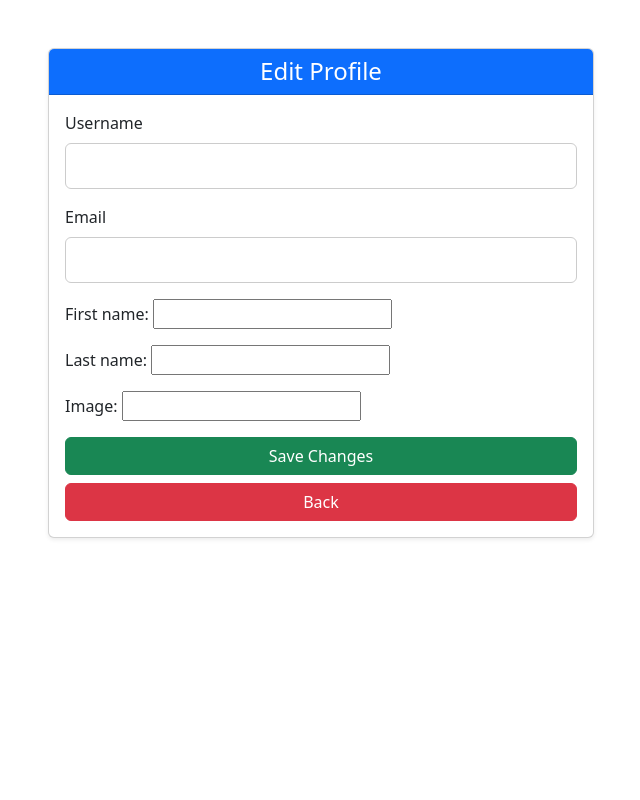
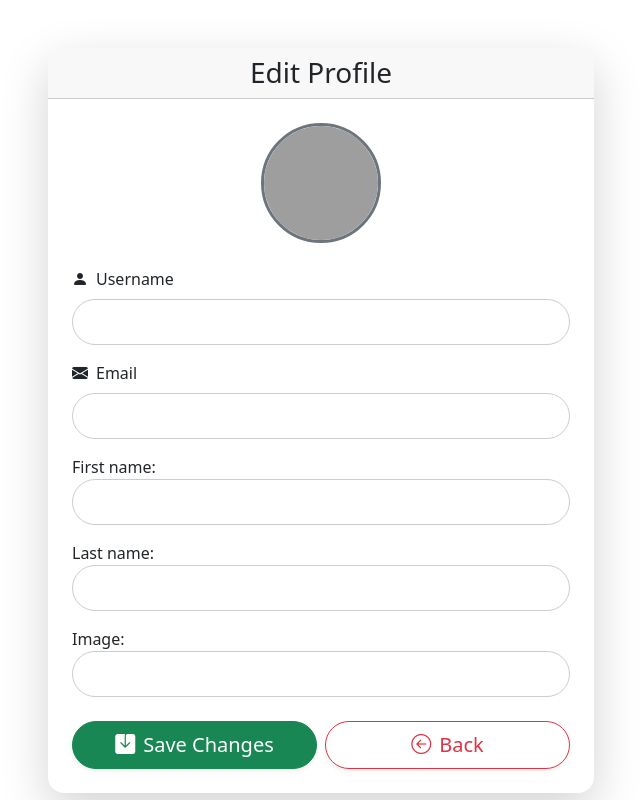
Before and after one commit to Akash1975/Hospital, a Django app: template templates/hospital/edit_profile.html in a window 1280 px wide. Shown: the whole page, without its empty margins (319-959 px from the left). Run offline with Django 5.2, Linux system fonts and the light colour scheme; the template is opened without the code that fills it: values that come from a table or form of the project are taken from there, others are empty; some libraries are stand-ins or nearby versions; grey boxes are pictures that could not be loaded.

Commit message:
edit file updated

```diff
--- a/hospital/settings.py
+++ b/hospital/settings.py
@@ -51,6 +51,7 @@ INSTALLED_APPS = [
     "sendgrid_backend",
     "cloudinary",
     "cloudinary_storage",
+    'widget_tweaks',
 ]
 
 MIDDLEWARE = [
--- a/templates/hospital/edit_profile.html
+++ b/templates/hospital/edit_profile.html
@@ -1,34 +1,58 @@
 {% extends 'layout/main.html' %}
+{% load static %}
+{% load widget_tweaks %}
+
 
 {% block content %}
 <div class="container mt-5">
   <div class="row justify-content-center">
-    <div class="col-md-6">
-      <div class="card shadow-sm">
-        <div class="card-header bg-primary text-white">
-          <h4 class="mb-0 text-center">Edit Profile</h4>
+    <div class="col-lg-6 col-md-8 col-sm-10">
+      <div class="card shadow-lg border-0 rounded-4">
+        <!-- Card Header -->
+        <div class="card-header bg-gradient-primary text-dark text-center rounded-top-4">
+          <h3 class="mb-0">Edit Profile</h3>
         </div>
-        <div class="card-body">
+
+        <!-- Card Body -->
+        <div class="card-body p-4">
+
           <form method="post" enctype="multipart/form-data">
             {% csrf_token %}
 
-            <!-- Editable User Info -->
-            <div class="mb-3">
-              <label for="id_username" class="form-label">Username</label>
-              <input type="text" name="username" class="form-control" id="id_username" value="{{ user.username }}">
+            <!-- Profile Picture Preview -->
+            <div class="text-center mb-4">
+              {% if user.profile.profile_image %}
+              <img src="{{ user.profile.profile_image.url }}" alt="Profile Image"
+                class="rounded-circle border border-3 border-secondary" width="120" height="120">
+              {% else %}
+              <img src="{% static 'images/default-profile.png' %}" alt="Profile Image"
+                class="rounded-circle border border-3 border-secondary" width="120" height="120">
+              {% endif %}
             </div>
 
+            <!-- Username -->
             <div class="mb-3">
-              <label for="id_email" class="form-label">Email</label>
-              <input type="email" name="email" class="form-control" id="id_email" value="{{ user.email }}">
+              <label for="id_username" class="form-label">
+                <i class="bi bi-person-fill me-2"></i>Username
+              </label>
+              <input type="text" name="username" class="form-control rounded-pill" id="id_username"
+                value="{{ user.username }}">
             </div>
 
-            <!-- Other fields from user_form -->
+            <!-- Email -->
+            <div class="mb-3">
+              <label for="id_email" class="form-label">
+                <i class="bi bi-envelope-fill me-2"></i>Email
+              </label>
+              <input type="email" name="email" class="form-control rounded-pill" id="id_email" value="{{ user.email }}">
+            </div>
+
+            <!-- Other User Fields -->
             {% for field in user_form %}
             {% if field.name != 'username' and field.name != 'email' %}
             <div class="mb-3">
               {{ field.label_tag }}
-              {{ field }}
+              {{ field|add_class:"form-control rounded-pill" }}
               {% if field.help_text %}
               <small class="form-text text-muted">{{ field.help_text }}</small>
               {% endif %}
@@ -39,11 +63,11 @@
             {% endif %}
             {% endfor %}
 
-            <!-- Profile fields -->
+            <!-- Profile Form Fields -->
             {% for field in profile_form %}
             <div class="mb-3">
               {{ field.label_tag }}
-              {{ field }}
+              {{ field|add_class:"form-control rounded-pill" }}
               {% if field.help_text %}
               <small class="form-text text-muted">{{ field.help_text }}</small>
               {% endif %}
@@ -53,14 +77,26 @@
             </div>
             {% endfor %}
 
-            <div class="d-grid mt-3">
-              <button type="submit" class="btn btn-success">Save Changes</button>
-              <button type="submit" class="btn btn-danger mt-2"><a href="{% url 'home' %}"></a>Back</button>
+            <!-- Buttons -->
+            <div class="d-flex flex-column flex-md-row justify-content-between mt-4">
+              <button type="submit"
+                class="btn btn-success btn-lg rounded-pill w-100 w-md-50 me-md-2 mb-2 mb-md-0 shadow-sm">
+                <i class="bi bi-save-fill me-2"></i>Save Changes
+              </button>
+              <a href="{% url 'home' %}"
+                class="btn btn-outline-danger btn-lg rounded-pill w-100 w-md-50 shadow-sm text-decoration-none text-center">
+                <i class="bi bi-arrow-left-circle me-2"></i>Back
+              </a>
             </div>
+
           </form>
         </div>
       </div>
     </div>
   </div>
 </div>
+
+<!-- Bootstrap Icons CDN (if not already included in your layout/main.html) -->
+<link rel="stylesheet" href="https://cdn.jsdelivr.net/npm/bootstrap-icons@1.10.5/font/bootstrap-icons.css">
+
 {% endblock %}
```
